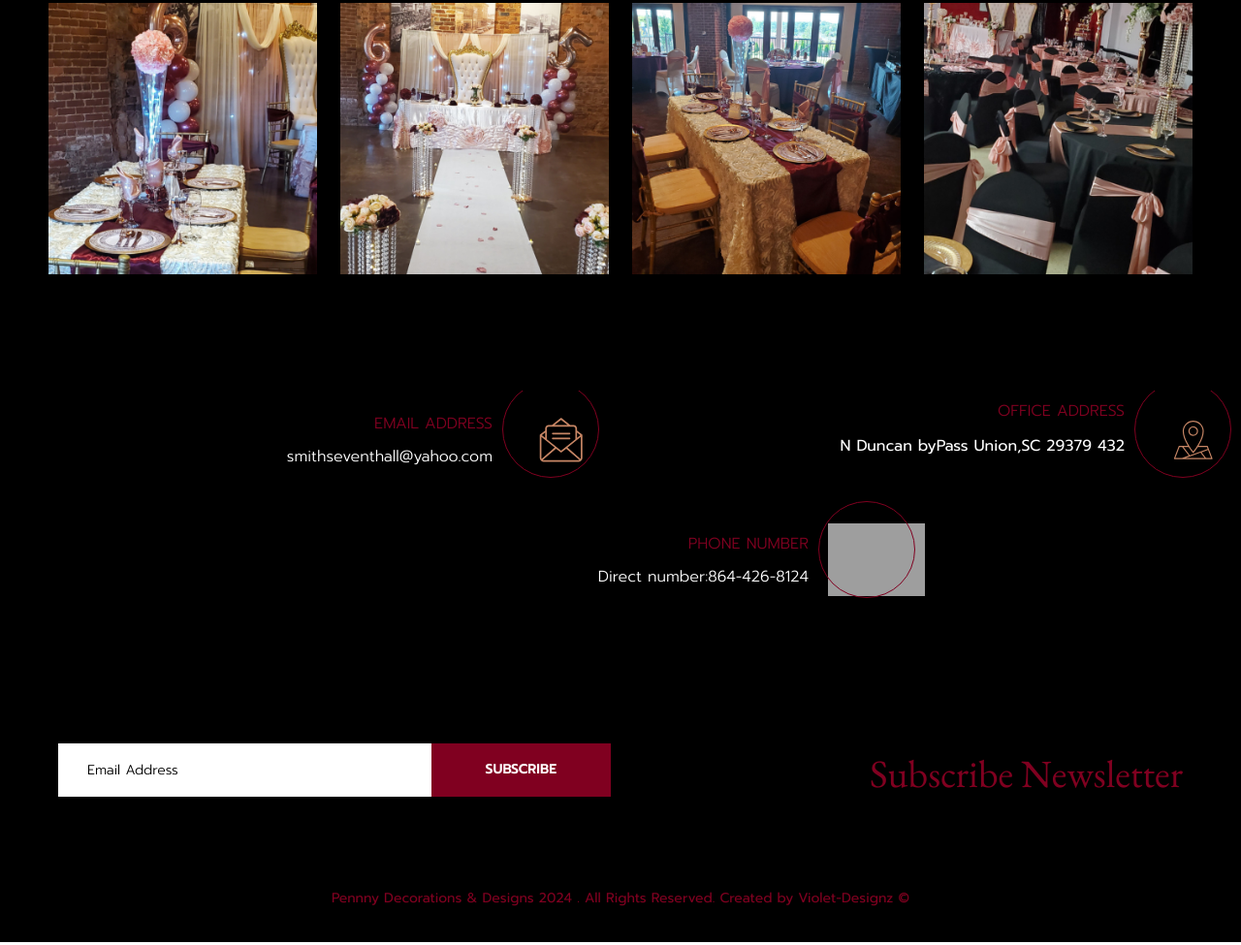
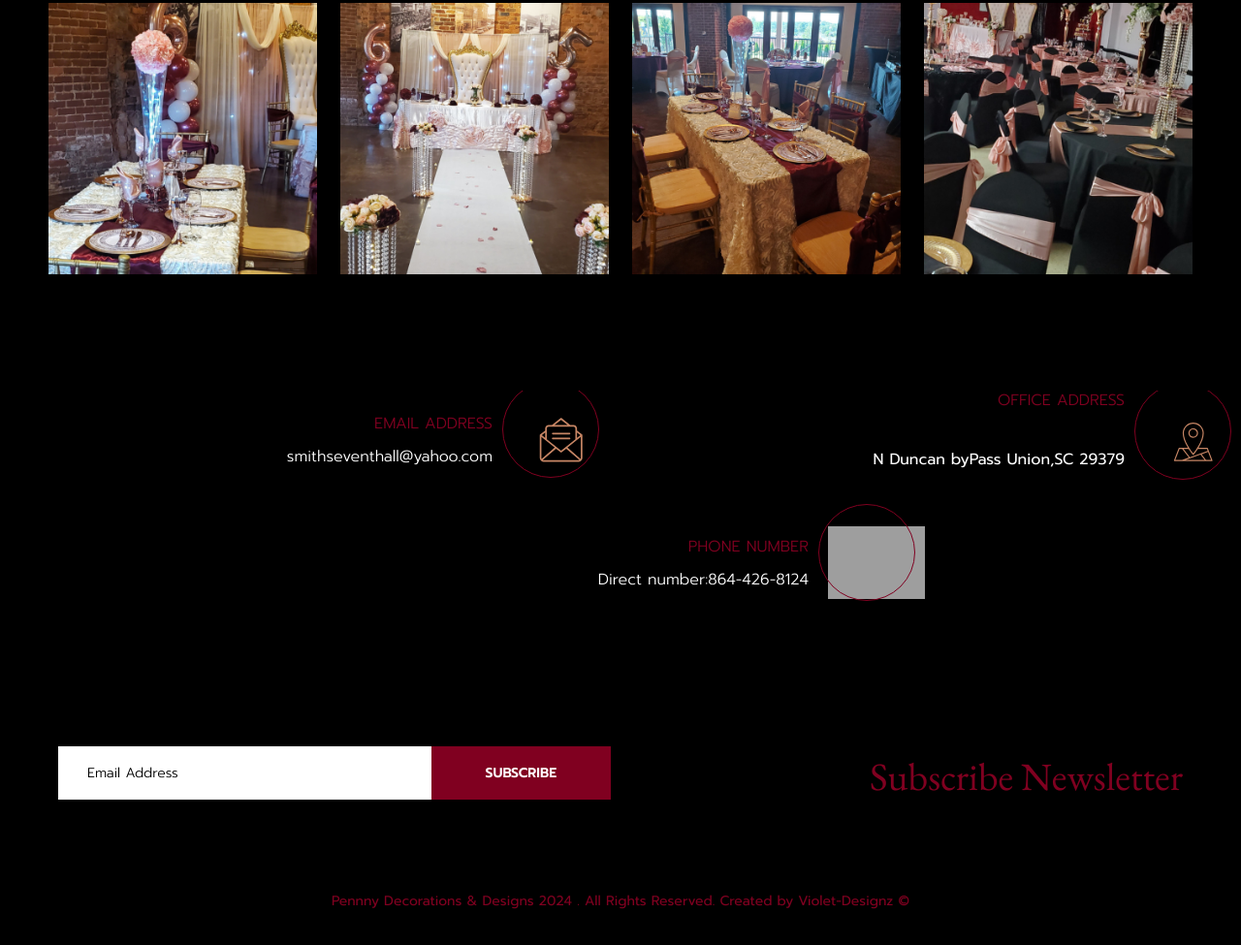
Before and after one commit to adgossett/eventplannerpenny-sdesigns, a plain HTML site: page index.html in a window 1280 px wide. Shown: the part 4486-5461 px from the top of the page at 97% size. Drawn offline with nearby package versions, Linux system fonts and the light colour scheme; grey boxes are pictures that could not be loaded.

Commit message:
index.html

```diff
--- a/index.html
+++ b/index.html
@@ -596,8 +596,8 @@
                             <img src="assets/img/icon/location-icon.svg" alt="icon">
                         </div>
                         <div class="footer-contact-details">
-                            <h4 class="title">Office Address</h4>
-                            <p style="color: #fff;" href="footer-contact-text"> 432 N Duncan byPass Union,SC 29379</p>
+                            <h4 class="title">Office Address</h4> 432
+                            <p style="color: #fff;" href="footer-contact-text"> N Duncan byPass Union,SC 29379</p>
                         </div>
                     </div>
                 </div>
```
